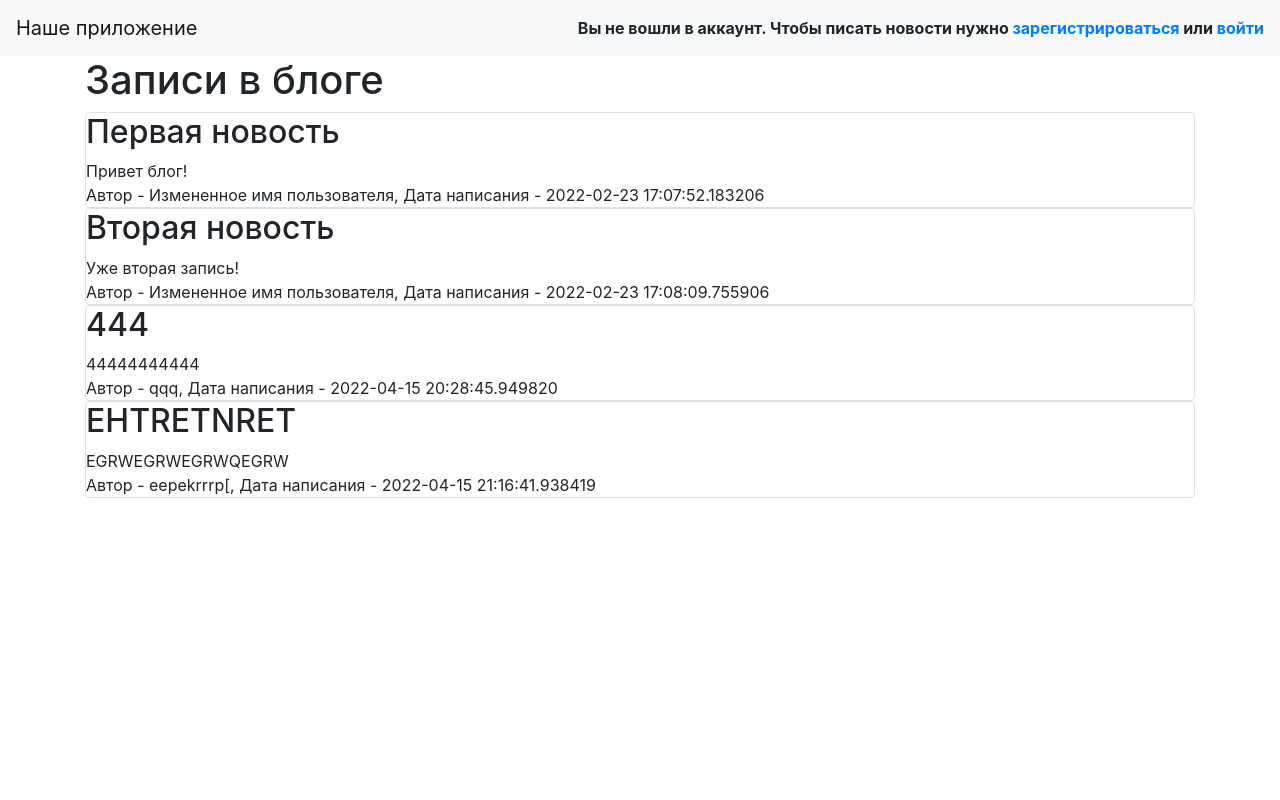
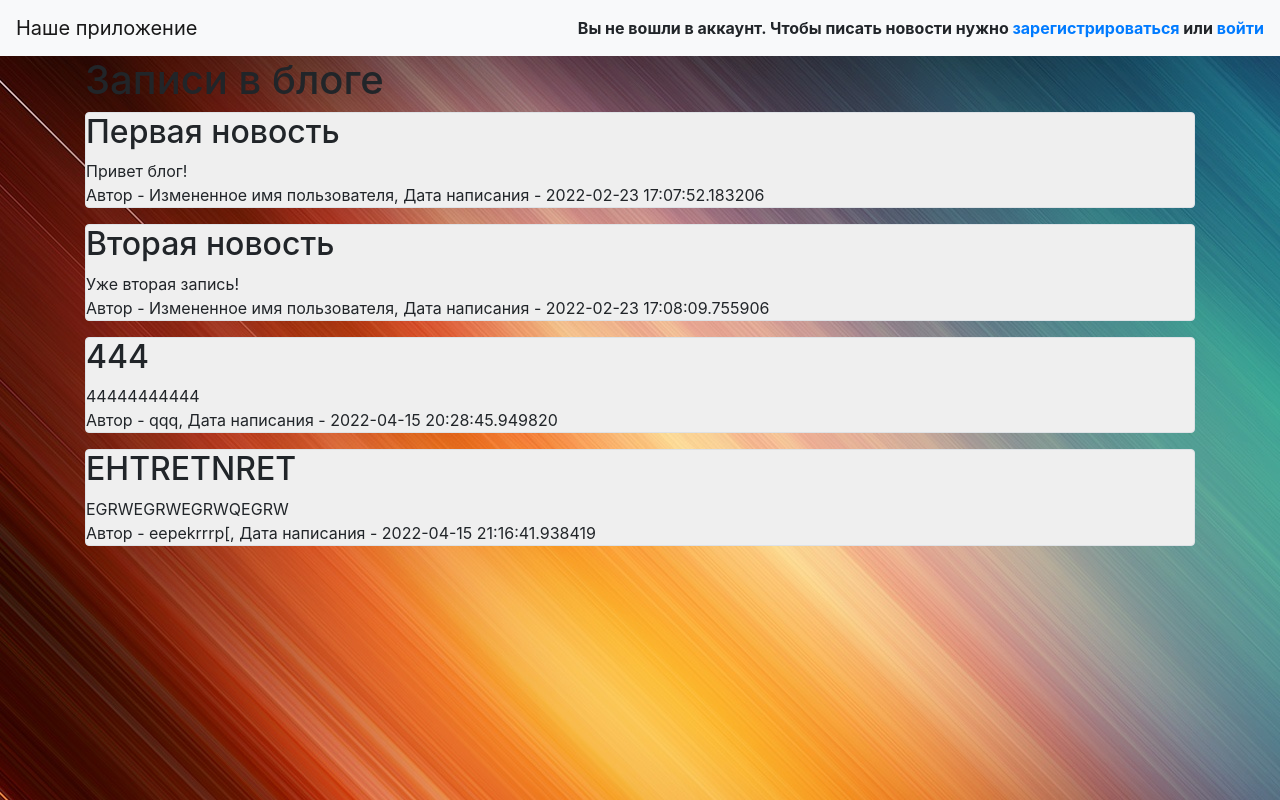
Before and after one commit to Oleja-mo/Leha_from_africa, a Flask app: page / in a window 1280 px wide. Run offline with Flask 2, Linux system fonts and the light colour scheme; data comes from the database, SQL or seed files in the repository; both versions use the stored data as it was after the commit; some libraries are stand-ins or nearby versions.

Commit message:
Add files via upload

```diff
--- a/main.py
+++ b/main.py
@@ -39,7 +39,7 @@
 @app.route("/")
 def index():
     db_sess = db_session.create_session()
-    news = db_sess.query(News).filter(News.is_private != True)
+    news = db_sess.query(News)
     return render_template("index.html", news=news)
 
 
--- /dev/null
+++ b/static/css/index.css
@@ -0,0 +1,7 @@
+.post {
+background-image: url('../img/fon.jpg');
+height: 100%;
+}
+.pes {
+background-color: #EFEFEF;
+}
--- a/templates/index.html
+++ b/templates/index.html
@@ -1,3 +1,5 @@
+<link rel="stylesheet" href="../static/css/index.css">
+<div class="post">
     {% extends "base.html" %}
 
     {% block content %}
@@ -6,7 +8,7 @@
     {% for item in news%}
     {% if item.is_private %}
     {% if current_user.is_authenticated and current_user == item.user %}
-<div class="col-md6 border rounded">
+    <div class="col-md6 border rounded pes">
         <h2>{{item.title}}</h2>
         <div>
             {{item.content}}
@@ -25,7 +27,7 @@
     </div>
     {% endif %}
     {% else %}
-<div class="col-md6 border rounded">
+    <div class="col-md6 border rounded pes" >
         <h2>{{item.title}}</h2>
         <div>
             {{item.content}}
@@ -45,5 +47,7 @@
         {% endif %}
     </div>
     {% endif %}
+    <p></p>
     {% endfor %}
     {% endblock %}
+</div>
```
Also changed, not shown: db/blogs.db, static/img/fon.jpg (added). Lines whose indentation alone changed are shown as unchanged.
